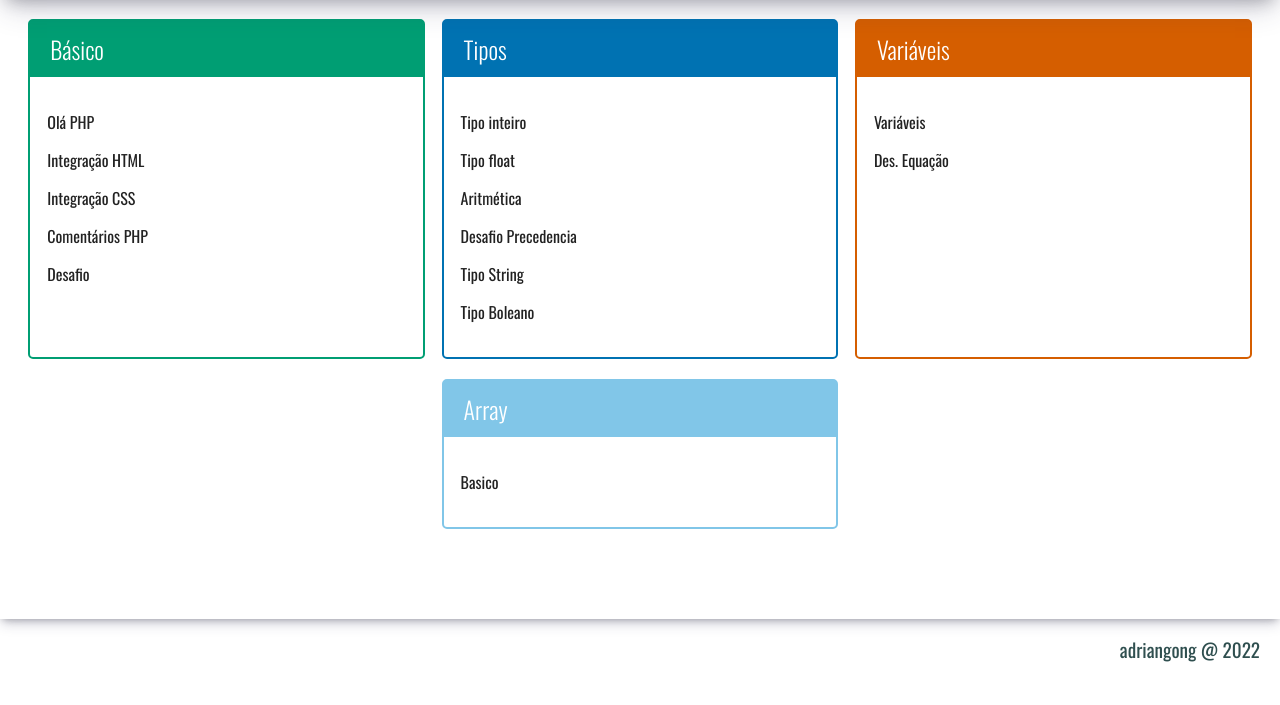
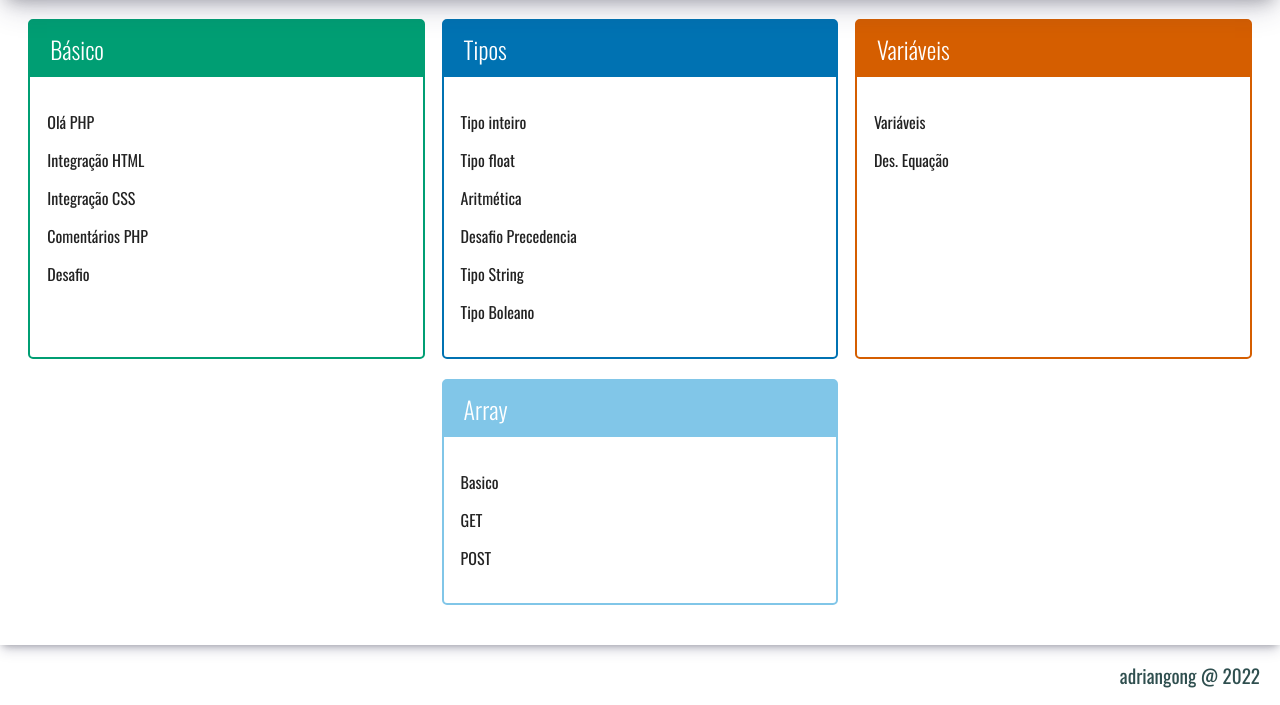
Before and after one commit to adriangonc/estudos-php, a PHP site: page / in a window 1280 px wide. Shown: the part 121-826 px from the top of the page. Before the commit the page ends 783 px from the top, so only its background shows below. Run offline with PHP 8.4, Linux system fonts and the light colour scheme.

Commit message:
Testes com get e post

```diff
--- /dev/null
+++ b/array/get.php
@@ -0,0 +1,6 @@
+
+<?php
+
+print_r($_GET);
+
+var_dump($_GET);
--- a/index.php
+++ b/index.php
@@ -107,8 +107,16 @@
                             Basico
                         </a>
                     </li>
-
-
+                    <li>
+                        <a href="exercicio.php?dir=array&file=get">
+                            GET
+                        </a>
+                    </li>
+                    <li>
+                        <a href="exercicio.php?dir=array&file=post">
+                            POST
+                        </a>
+                    </li>
 
                 </ul>
             </div>
```
Also changed, not shown: array/basico.php (+14 -0 lines), array/post.php (added, +24 -0 lines).
